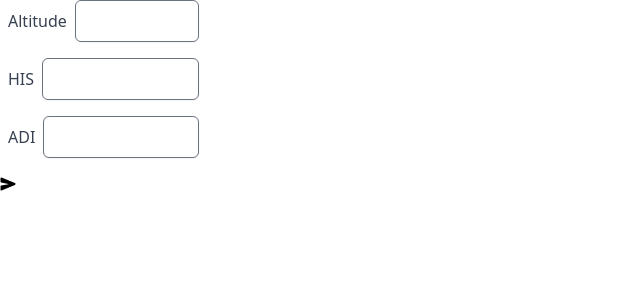
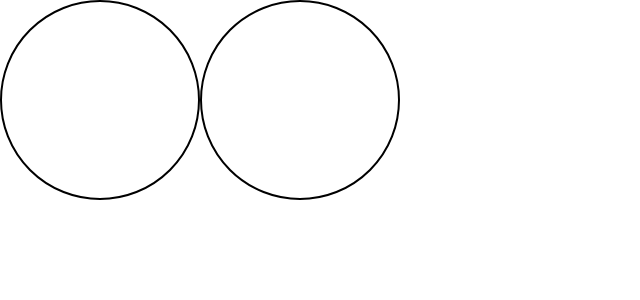
Before and after one commit to avimag100/AirForce, a React (Vite) app: page /VisualPage in a window 1280 px wide. Shown: the top 300 px of the page, without its empty margins (0-640 px from the left). Built offline with nearby package versions, Linux system fonts and the light colour scheme.

Commit message:
add routes and input circle in VisuslPage

```diff
--- a/src/App.jsx
+++ b/src/App.jsx
@@ -1,9 +1,10 @@
 import React from 'react'
 import InputPage from './pages/InputPage'
+import AppRoutes from './routes/AppRoutes'
 const App = () => {
   return (
     <div>
-      <InputPage />
+      <AppRoutes />
     </div>
   )
 }
--- a/src/pages/visualPage.jsx
+++ b/src/pages/visualPage.jsx
@@ -1,12 +1,13 @@
 import React, { useState } from 'react';
 import Circle from '../components/Circle';
 
-const visualPage = () => {
+const VisualPage = () => {
     return (
         <div className='flex'>
+          <Circle />
           <Circle />
         </div>
       );
 };
 
-export default visualPage;
+export default VisualPage;
--- a/src/routes/AppRoutes.jsx
+++ b/src/routes/AppRoutes.jsx
@@ -0,0 +1,18 @@
+import React from 'react'
+import { BrowserRouter, Route, Routes } from 'react-router-dom'
+import VisualPage from '../pages/VisualPage'
+
+const AppRoutes = () => {
+    return (
+        <div>
+            <BrowserRouter>
+                <Routes>
+                    <Route path='/' element={<h1>hhh</h1>} />
+                    <Route path='/VisualPage' element={<VisualPage/>} />
+                </Routes>
+            </BrowserRouter>
+        </div>
+    )
+}
+
+export default AppRoutes
```
